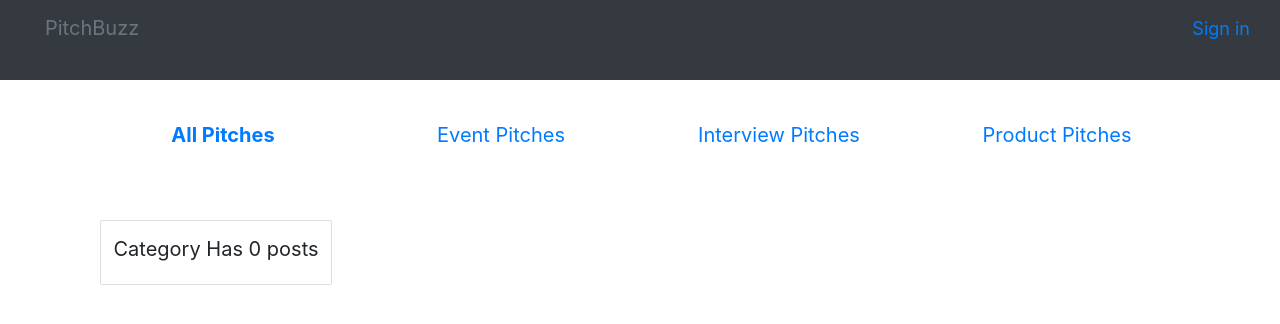
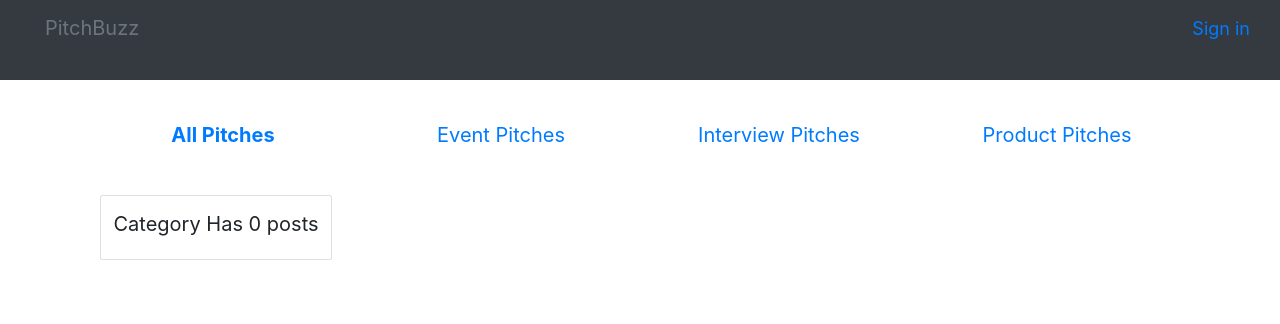
Before and after one commit to Victoria045/Pitch-Buzz, a Flask app: page / in a window 1280 px wide. Shown: the top 324 px of the page. Run offline with Flask 2, Linux system fonts and the light colour scheme; data that the repository does not hold is empty; some libraries are stand-ins or nearby versions.

Commit message:
modify macros view

```diff
--- a/app/templates/macros.html
+++ b/app/templates/macros.html
@@ -1,7 +1,7 @@
 {% macro display(pitches) %}
 
 <div class="container-fluid">
-		<div class="row my-5">
+		<div class="row my-2">
 				{% if pitches %}
 					{% for category in pitches %}
 
```
